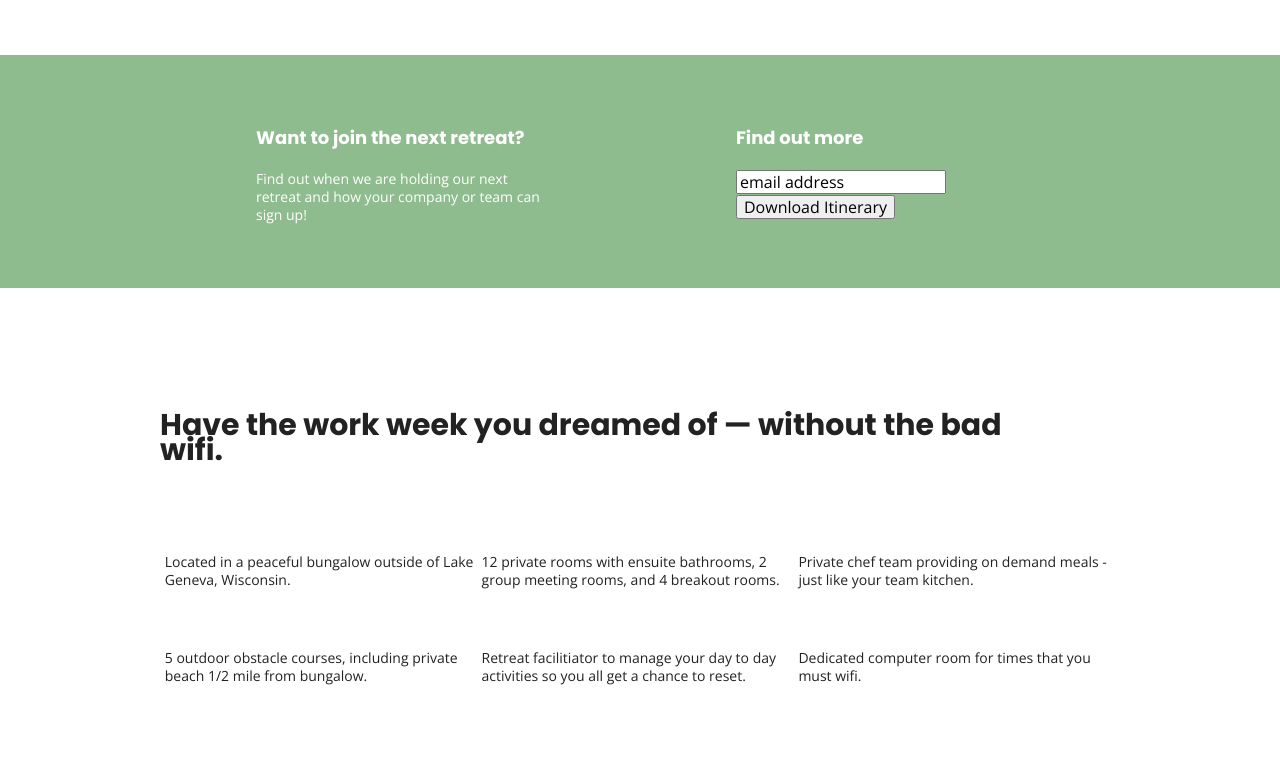
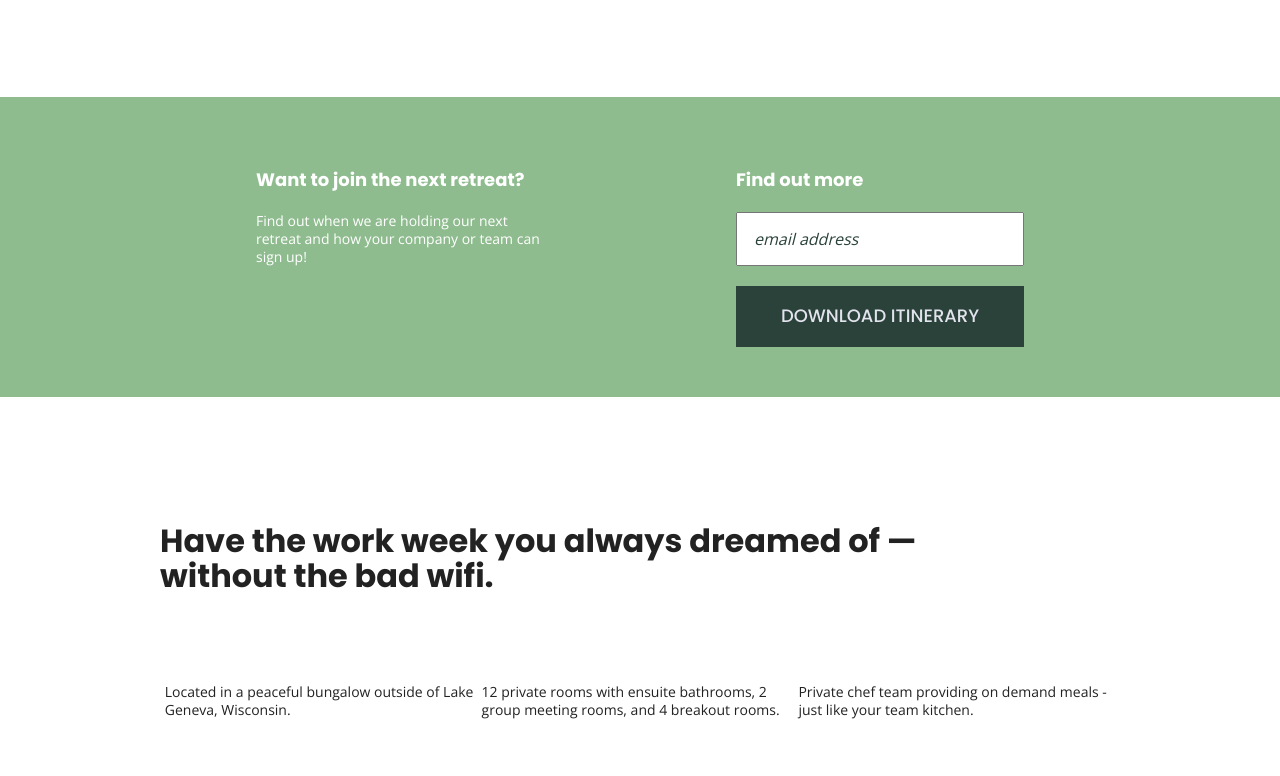
Before and after one commit to nergiz2301/project-unplugged, a website built with Parcel: page index.html in a window 1280 px wide. Shown: the part 381-1157 px from the top of the page. Built offline with nearby package versions, Linux system fonts and the light colour scheme.

Commit message:
Added detailed styles

```diff
--- a/css/main.css
+++ b/css/main.css
@@ -107,6 +107,7 @@
      text-decoration: none;
      text-transform: uppercase;
      font-weight: 700;
+
    }
    h2{
     font-family:'Poppins',sans-serif;
@@ -219,8 +220,11 @@
 
  }
  .hero-area h1{
-   font-size: 2rem;
-   color:#fff;
+   font-size: 2.25em;
+   color:#222;
+   font-family: 'Poppins',sans-serif;
+   font-weight: 500;
+   line-height: 1.2;
  }
  aside{
    display:flex;
@@ -240,6 +244,8 @@
  }
  .features h2{
    margin-bottom:60px;
+   line-height:35px;
+   font-size:2em;
  }
 
  .features article{
@@ -266,6 +272,7 @@
  }
  .reviews h2{
    margin-bottom:40px;
+   line-height: 1;
  }
  .reviews h3{
    width:55%;
@@ -276,12 +283,14 @@
 
 /********About page*/
 .mission{
+  background-color: #527158;
   display:flex;
   justify-content:center;
   align-items:center;
   flex-flow:row wrap;
 }
 .contact-section {
+  background-color: #2a423a;
     display: flex;
     justify-content: center;
     align-items: center;
@@ -294,6 +303,7 @@
 
 /******Faq page*/
 .faq {
+  background-color: #527158;
   display: flex;
   justify-content: center;
   align-items: center;
@@ -315,6 +325,9 @@
 
 .faq-content {
   margin-bottom: 50px;
+}
+.faq-content h4{
+  line-height:1.333;
 }
 
 /* ==========================================================================
@@ -398,7 +411,31 @@
 .clearfix::after {
   clear: both;
 }
+aside .form {
+  margin-top: 30px;
+}
 
+input[type=text] {
+  box-sizing: border-box;
+  width: 100%;
+  color: #2a423a;
+  font-style: italic;
+  padding: 1em;
+}
+
+input[type=button] {
+  width: 100%;
+  padding: 20px 0;
+  margin-top: 20px;
+  background-color: #2a423a;
+  font-family: 'Poppins', Helvetica, Arial, sans-serif;
+  font-weight: 500;
+  font-size: 1.125em;
+  color: #e2e3ed;
+  border: none;
+  text-align: center;
+  text-transform: uppercase;
+}
 /* ==========================================================================
    EXAMPLE Media Queries for Responsive Design.
    These examples override the primary ('mobile first') styles.
--- a/index.html
+++ b/index.html
@@ -66,7 +66,7 @@
     </aside>
     <section class="features">
       <div class="content-wrapper">
-        <h2> Have the work week you dreamed of — without the bad wifi.</h2>
+        <h2> Have the work week you always dreamed of — without the bad wifi.</h2>
         <div class="features-items">
           <article>
             <p class="fontawesome-icon"></p>
```
